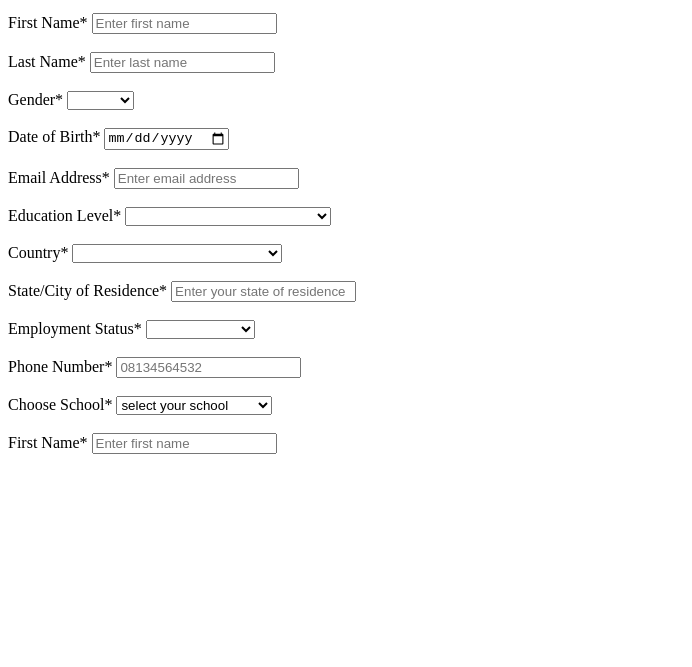
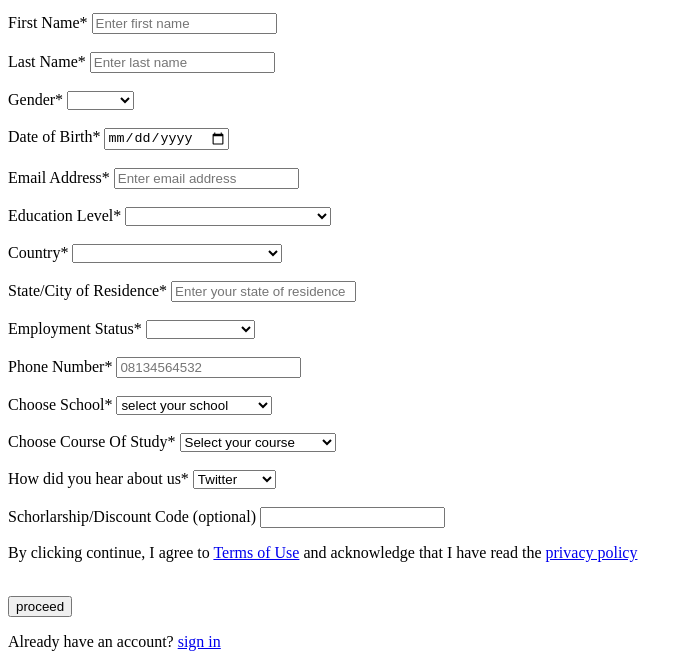
Before and after one commit to Habidech/my-assignment, a plain HTML site: page form.html in a window 1280 px wide. Shown: the part 196-863 px from the top of the page, without its empty margins (0-692 px from the left). Before the commit the page ends 800 px from the top, so only its background shows below. Drawn offline with Linux system fonts and the light colour scheme.

Commit message:
Did the finishing of my html assignment

```diff
--- a/form.html
+++ b/form.html
@@ -266,8 +266,35 @@
                 <option value="School-of-product">School Of Product</option>
             </select>
             <br><br>
-            <label for="first-name">First Name*</label>
-            <input type="text" id="first-name" placeholder="Enter first name" required/>
+            <label for="course-of-study">Choose Course Of Study*</label>
+            <select name="course-of-study" id="course-of-study">
+                <option value="">Select your course</option>
+                <option value="front-end-engineering">Front End Engineering</option>
+                <option value="back-end-engineering">Back End Engineering</option>
+                <option value="cloud-engineering">Cloud Engineering</option>
+            </select>
+            <br><br>
+            <label for="hear-about-us">How did you hear about us*</label>
+            <select name="hear-about-us" id="hear-about-us">
+                <option value="twitter">Twitter</option>
+                <option value="facebook">Facebook</option>
+                <option value="linkedin">Linkedin</option>
+                <option value="youtube">Youtube</option>
+                <option value="friend">Friend</option>
+                <option value="whatsapp">Whatsapp</option>
+                <option value="instagram">Instagram</option>
+                <option value="bill-board">Bill Board</option>
+                <option value="other">other</option>
+            </select>
+            <br><br>
+            <label for="optiona">Schorlarship/Discount Code (optional)</label>
+            <input type="text" id="optional" >
+
+            <p>By clicking continue, I agree to <a href="_blank"> Terms of Use</a> and acknowledge that I have read the <a href="_blank">privacy policy</a></p>
+            <br>
+            <button>proceed</button>
+            <br>
+            <p>Already have an account? <a href="_blank">sign in</a></p>
     </form>
 </body>
 </html
```
